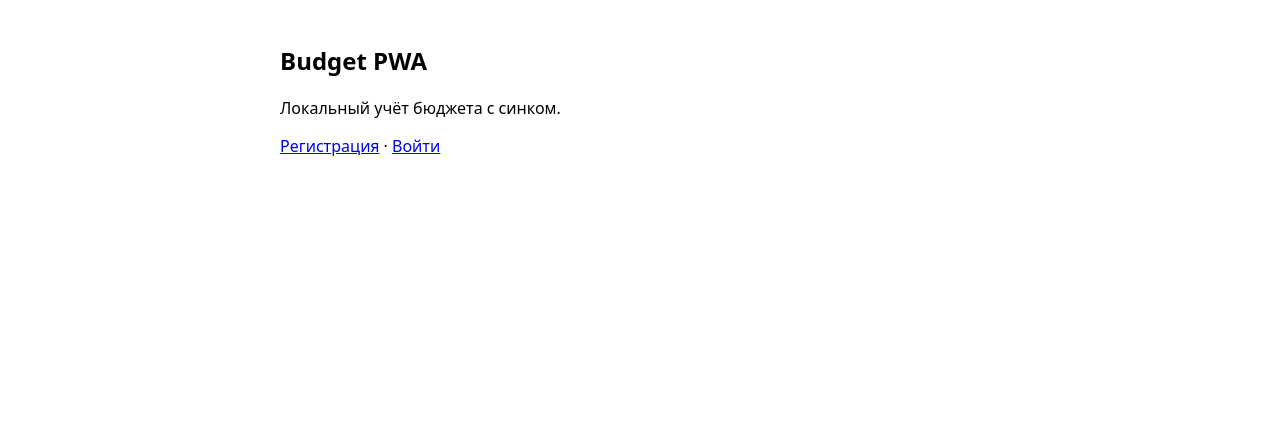
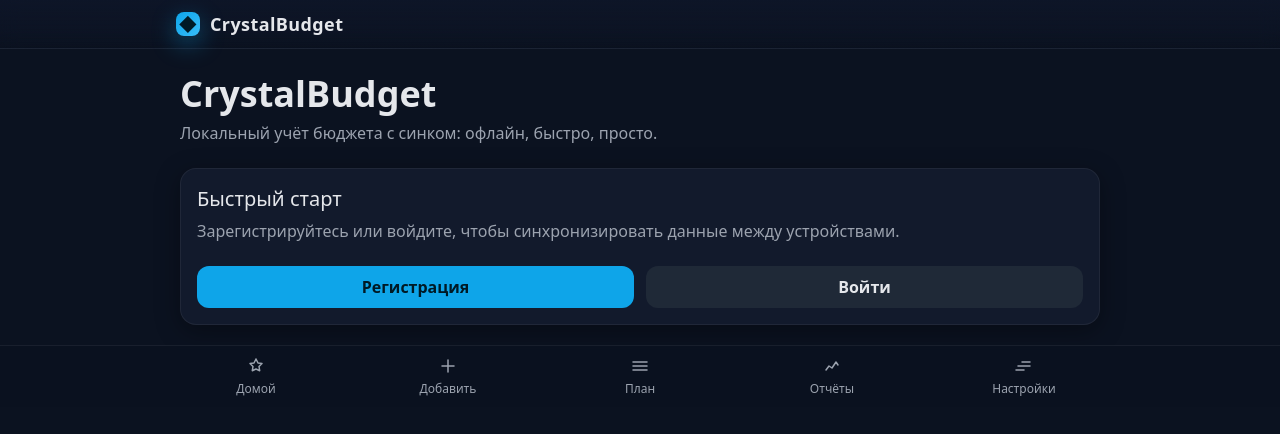
Before and after one commit to Genacvali/budet, a SvelteKit app in the folder frontend/: page / in a window 1280 px wide. Shown: the top 434 px of the page. Built offline with nearby package versions, Linux system fonts and the light colour scheme; no server answers.

Commit message:
update app.html, +layout.svelte, +page.svelte and manifest.webmanifest

```diff
--- a/frontend/src/app.html
+++ b/frontend/src/app.html
@@ -4,6 +4,7 @@
     <meta charset="utf-8" />
     <link rel="manifest" href="/manifest.webmanifest" />
     <meta name="viewport" content="width=device-width, initial-scale=1" />
+    <title>CrystalBudget</title>
     %sveltekit.head%
   </head>
   <body data-sveltekit-preload-data="hover">
--- /dev/null
+++ b/frontend/src/lib/styles.css
@@ -0,0 +1,75 @@
+:root{
+  --bg: #0b1220;          /* тёмный фон */
+  --bg-soft:#0f172a;
+  --card:#121a2c;
+  --text:#e5e7eb;
+  --muted:#9ca3af;
+  --brand:#0ea5e9;
+  --brand-weak:#38bdf8;
+  --danger:#ef4444;
+  --ok:#22c55e;
+  --warning:#f59e0b;
+  --radius:16px;
+  --shadow: 0 6px 24px rgba(0,0,0,.35);
+}
+*{box-sizing:border-box}
+html,body{height:100%}
+body{
+  margin:0; background:var(--bg); color:var(--text);
+  font-family: ui-sans-serif, system-ui, -apple-system, Segoe UI, Roboto, "Helvetica Neue", Arial, "Noto Sans", "Apple Color Emoji","Segoe UI Emoji";
+}
+a{color:var(--brand); text-decoration: none}
+a:hover{ color: var(--brand-weak); text-decoration: underline }
+
+.container{max-width:960px; margin:0 auto; padding:20px}
+.card{
+  background: var(--card);
+  border-radius: var(--radius);
+  box-shadow: var(--shadow);
+  padding:16px;
+  border: 1px solid rgba(255,255,255,.06);
+}
+.btn{
+  display:inline-flex; align-items:center; justify-content:center;
+  gap:8px; padding:10px 14px; border-radius:12px; font-weight:600;
+  background: var(--brand); color:#001a25; border:none; cursor:pointer;
+}
+.btn:disabled{opacity:.6; cursor:not-allowed}
+.btn.secondary{ background:#1f2937; color:var(--text); }
+.input, .select{
+  width:100%; background:#0b1220; color:var(--text);
+  border:1px solid rgba(255,255,255,.1); border-radius:12px;
+  padding:10px 12px;
+}
+.label{display:block; font-size:12px; color:var(--muted); margin-bottom:6px}
+.row{display:flex; gap:12px; flex-wrap:wrap}
+.row > *{flex:1 1 220px}
+
+.topbar{
+  position:sticky; top:0; z-index:10; backdrop-filter: blur(10px);
+  background: linear-gradient(180deg, rgba(15,23,42,.75), rgba(15,23,42,.35) 70%, transparent);
+  border-bottom:1px solid rgba(255,255,255,.06);
+}
+.topbar-inner{max-width:960px; margin:0 auto; padding:12px 16px; display:flex; align-items:center; gap:12px}
+.brand{
+  display:flex; align-items:center; gap:10px; font-weight:800; letter-spacing:.4px;
+  font-size:18px;
+}
+.brand-badge{
+  width:24px; height:24px; display:grid; place-items:center; border-radius:8px;
+  color:#001a25; background:linear-gradient(135deg, var(--brand), var(--brand-weak));
+  box-shadow: 0 8px 24px rgba(14,165,233,.4);
+}
+.tabbar{
+  position:sticky; bottom:0; z-index:10; backdrop-filter: blur(8px);
+  background:rgba(11,18,32,.8); border-top:1px solid rgba(255,255,255,.06);
+}
+.tabs{max-width:960px; margin:0 auto; display:grid; grid-template-columns: repeat(5,1fr); }
+.tab{
+  display:flex; flex-direction:column; align-items:center; gap:4px;
+  color:var(--muted); padding:10px 6px; text-decoration:none; font-size:12px;
+}
+.tab.active{color:var(--brand)}
+.h1{font-size:36px; margin:0 0 4px 0}
+.h2{font-size:20px; margin:0 0 8px}
+.sub{color:var(--muted); margin:0 0 24px}
--- a/frontend/src/routes/+layout.svelte
+++ b/frontend/src/routes/+layout.svelte
@@ -2,6 +2,7 @@
   import { onMount } from 'svelte';
   import { browser } from '$app/environment';
   import { pull, push } from '$lib/api';
+  import '$lib/styles.css';
 
   let fatalError: string | null = null;
   let syncInterval: ReturnType<typeof setInterval>;
@@ -12,18 +13,50 @@
   }
 
   onMount(() => {
-    // первая синхронизация
     pull();
-    // периодический синк
     syncInterval = setInterval(() => { push(); pull(); }, 5 * 60 * 1000);
     return () => clearInterval(syncInterval);
   });
+
+  const nav = [
+    { href: '/',       label: 'Домой',    icon: 'M10 3l2 4 4 .5-3 3 .7 4.2L10 13l-3.7 1.7.7-4.2-3-3 4-.5 2-4' },
+    { href: '/add',    label: 'Добавить', icon: 'M10 4v12M4 10h12' },
+    { href: '/plan',   label: 'План',     icon: 'M3 14h14M3 10h14M3 6h14' },
+    { href: '/reports',label: 'Отчёты',   icon: 'M4 14l3-4 3 2 4-6 2 3' },
+    { href: '/settings',label:'Настройки',icon: 'M4 10h12M8 6h8M2 14h8' }
+  ];
 </script>
 
+<div class="topbar">
+  <div class="topbar-inner">
+    <div class="brand">
+      <span class="brand-badge">◆</span> CrystalBudget
+    </div>
+  </div>
+</div>
+
 {#if fatalError}
-  <div style="padding:12px; background:#fee2e2; color:#7f1d1d; font-family:system-ui">
-    <strong>Ошибка приложения:</strong> {fatalError}
+  <div class="container">
+    <div class="card" style="border-color:#7f1d1d">
+      <div class="h2">Ошибка приложения</div>
+      <div>{fatalError}</div>
+    </div>
   </div>
 {/if}
 
-<slot />
+<div class="container">
+  <slot />
+</div>
+
+<nav class="tabbar">
+  <div class="tabs">
+    {#each nav as n}
+      <a class="tab" href={n.href} aria-label={n.label}>
+        <svg width="20" height="20" viewBox="0 0 20 20" fill="none" stroke="currentColor" stroke-width="1.5">
+          <path d={n.icon} stroke-linecap="round" stroke-linejoin="round" />
+        </svg>
+        <span>{n.label}</span>
+      </a>
+    {/each}
+  </div>
+</nav>
--- a/frontend/src/routes/+page.svelte
+++ b/frontend/src/routes/+page.svelte
@@ -4,13 +4,24 @@
   if (browser) { try { hasToken = !!localStorage.getItem('jwt'); } catch {} }
 </script>
 
-<section style="font-family:system-ui; padding:16px; max-width:720px; margin:auto">
-  <h1>Budget PWA</h1>
-  <p>Локальный учёт бюджета с синком.</p>
+<section>
+  <h1 class="h1">CrystalBudget</h1>
+  <p class="sub">Локальный учёт бюджета с синком: офлайн, быстро, просто.</p>
 
-  {#if !hasToken}
-    <p><a href="/auth/register">Регистрация</a> · <a href="/auth/login">Войти</a></p>
-  {:else}
-    <p><a href="/add">Добавить операцию</a> · <a href="/plan">План</a> · <a href="/reports">Отчёты</a></p>
-  {/if}
+  <div class="card">
+    <div class="h2">Быстрый старт</div>
+    {#if !hasToken}
+      <p class="sub">Зарегистрируйтесь или войдите, чтобы синхронизировать данные между устройствами.</p>
+      <div class="row">
+        <a class="btn" href="/auth/register">Регистрация</a>
+        <a class="btn secondary" href="/auth/login">Войти</a>
+      </div>
+    {:else}
+      <p class="sub">Вы вошли. Начните с добавления операции или настройте план распределения.</p>
+      <div class="row">
+        <a class="btn" href="/add">Добавить операцию</a>
+        <a class="btn secondary" href="/plan">План</a>
+      </div>
+    {/if}
+  </div>
 </section>
```
Also changed, not shown: frontend/static/manifest.webmanifest.
